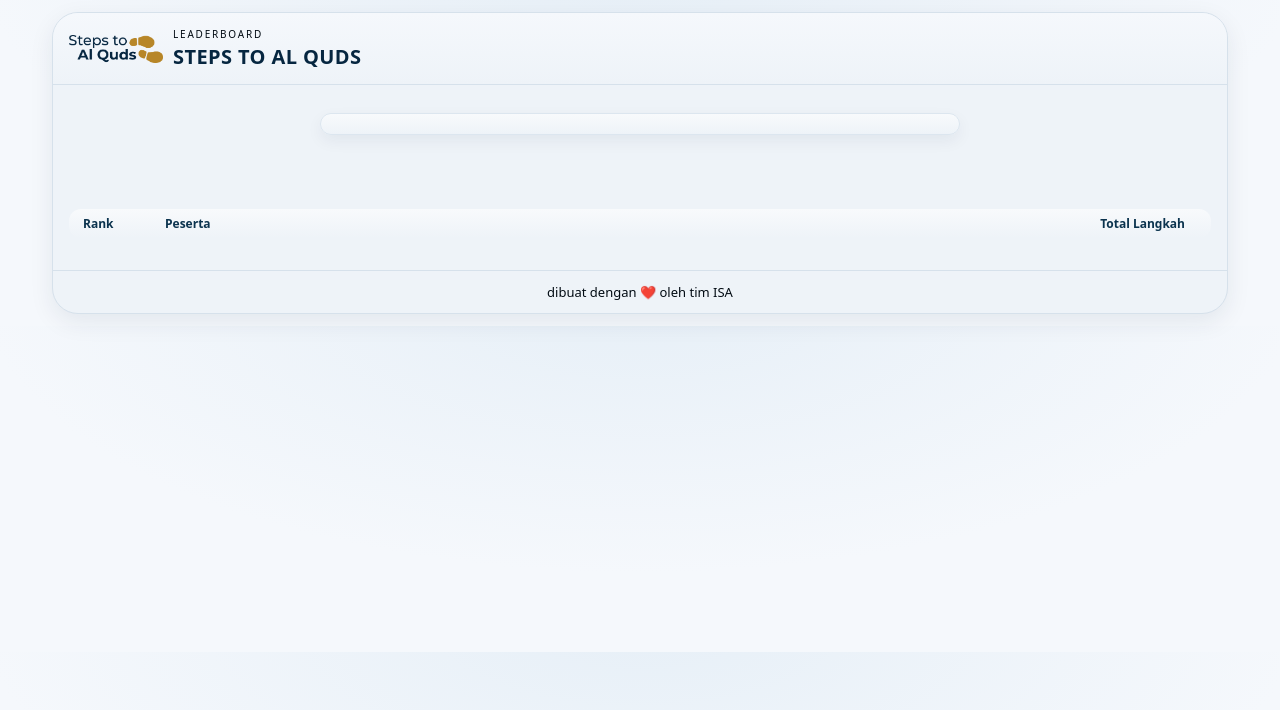
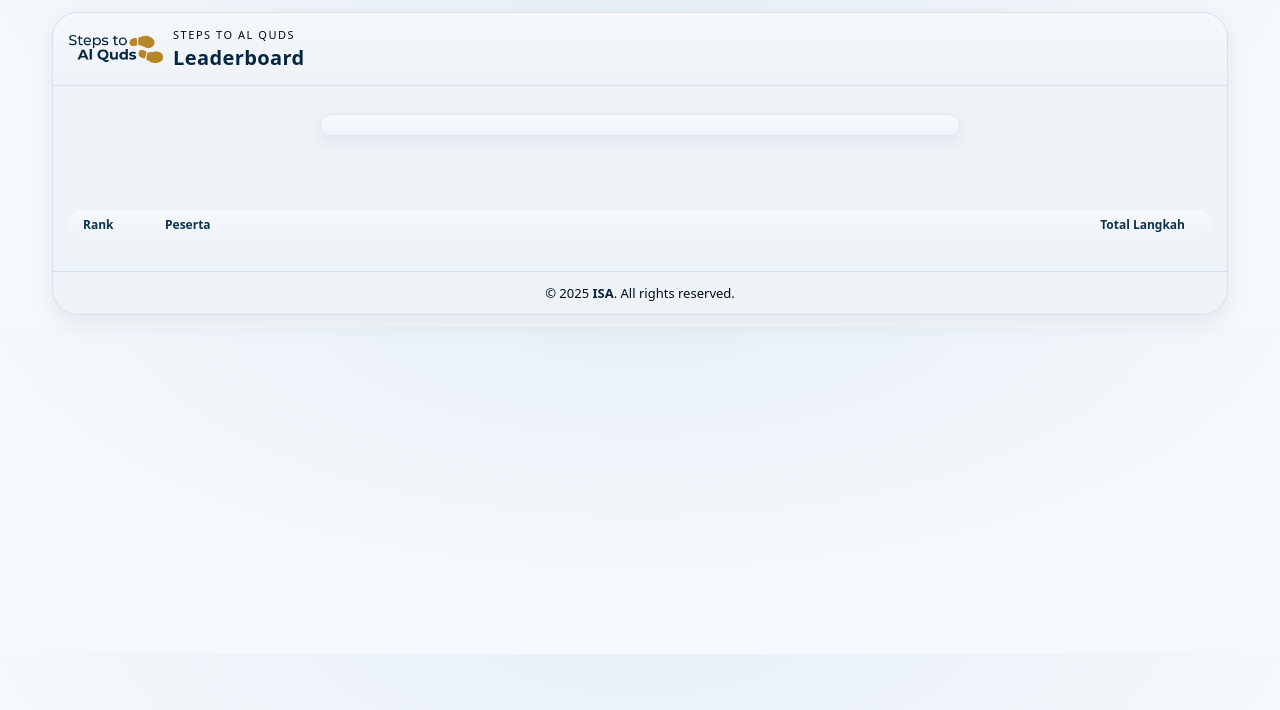
Before and after one commit to gunawanst/stepstoalquds, a plain HTML site: page index.html in a window 1280 px wide. Drawn offline with Linux system fonts and the light colour scheme; no server answers.

Commit message:
Refactor index.html for leaderboard and accessibility
Updated leaderboard HTML structure and styles, improved accessibility features, and added footer with copyright information.

```diff
--- a/index.html
+++ b/index.html
@@ -47,8 +47,19 @@
     background:linear-gradient(180deg,var(--sky-0),var(--sky-1))
   }
   header img{height:28px}
-  header .kicker{font-size:10px; color:var(--muted); letter-spacing:.18em}
-  header h1{margin:2px 0 0; font-size:20px; letter-spacing:.02em; font-weight:900}
+  header .kicker{
+    font-size:11px;
+    color:var(--muted);
+    letter-spacing:.14em;
+    text-transform:uppercase
+    }
+
+  header h1{
+    margin:2px 0 0;
+    font-size:20px;
+    letter-spacing:.02em;
+    font-weight:900
+  }
 
   /* ===== SUMMARY BAR ===== */
   .summary-wrap { padding:28px 14px; } /* tambah jarak ke header & podium */
@@ -163,6 +174,16 @@
   .empty{ padding:14px; text-align:center; color:var(--muted) }
   footer{ padding:12px 14px; border-top:1px solid var(--stroke); color:var(--muted); font-size:13px; text-align:center }
 
+  footer a{
+    color: var(--brand-blue);
+    text-decoration: none;
+    font-weight: 700;
+    transition: color .2s ease;
+  }
+  footer a:hover{
+    color: var(--brand-gold);
+  }
+
   :focus-visible{ outline:2px solid var(--brand-gold); outline-offset:2px; }
 
   /* ===== Desktop: kartu podium lebih ramping & terpusat ===== */
@@ -206,8 +227,8 @@
       <header>
         <img src="img/stepstoalqudslogo.png" alt="Steps to Al Quds">
         <div>
-          <div class="kicker">LEADERBOARD</div>
-          <h1>STEPS TO AL QUDS</h1>
+        <div class="kicker">Steps to Al Quds</div>
+        <h1>Leaderboard</h1>
         </div>
       </header>
 
@@ -228,7 +249,9 @@
         <div id="empty" class="empty" hidden>Tidak ada data.</div>
       </section>
 
-      <footer>dibuat dengan ❤️ oleh tim ISA</footer>
+      <footer>
+        © 2025 <a href="https://www.institutalaqsha.com/" target="_blank" rel="noopener">ISA</a>. All rights reserved.
+      </footer>
     </div>
   </div>
 
```
